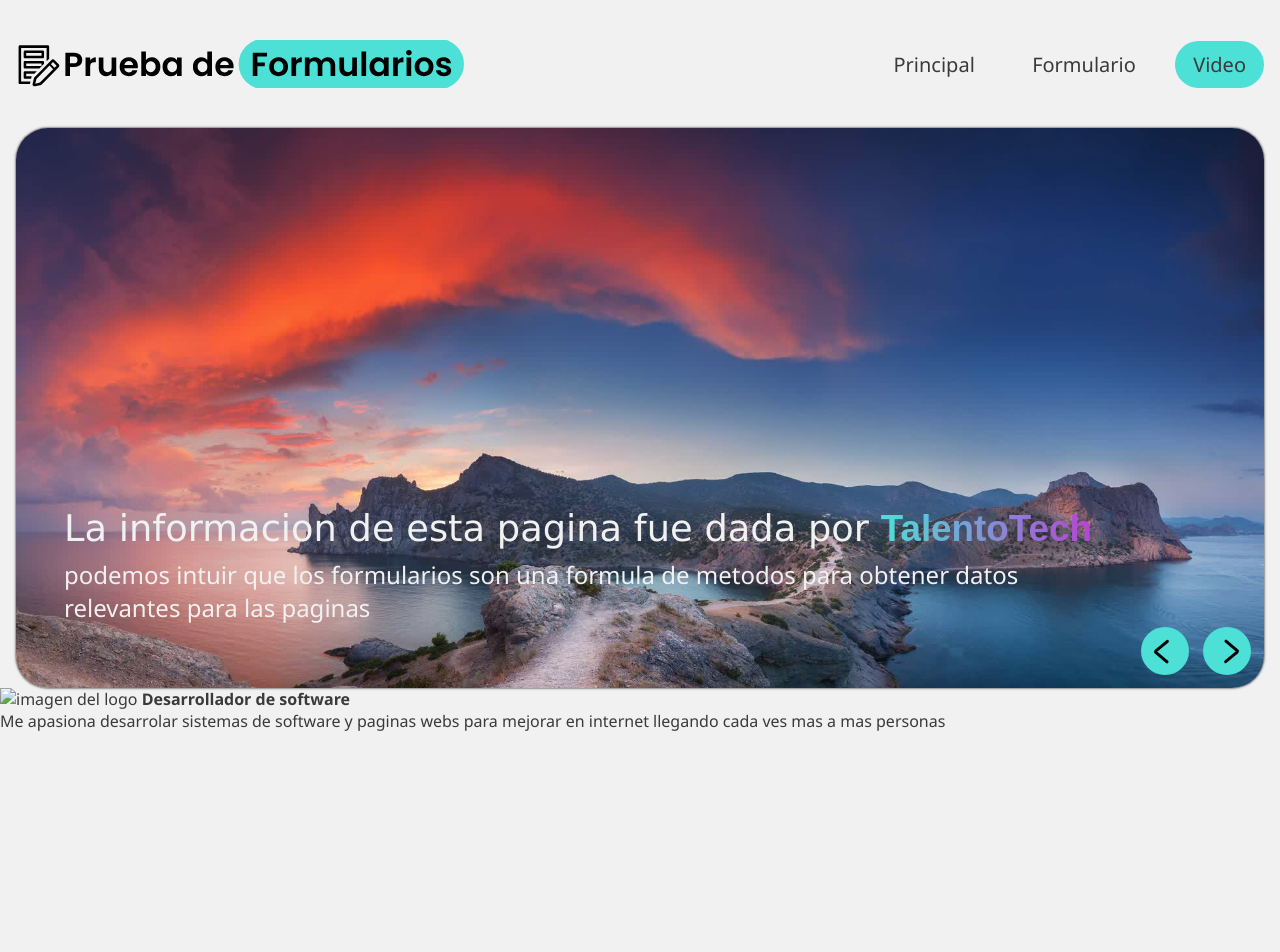
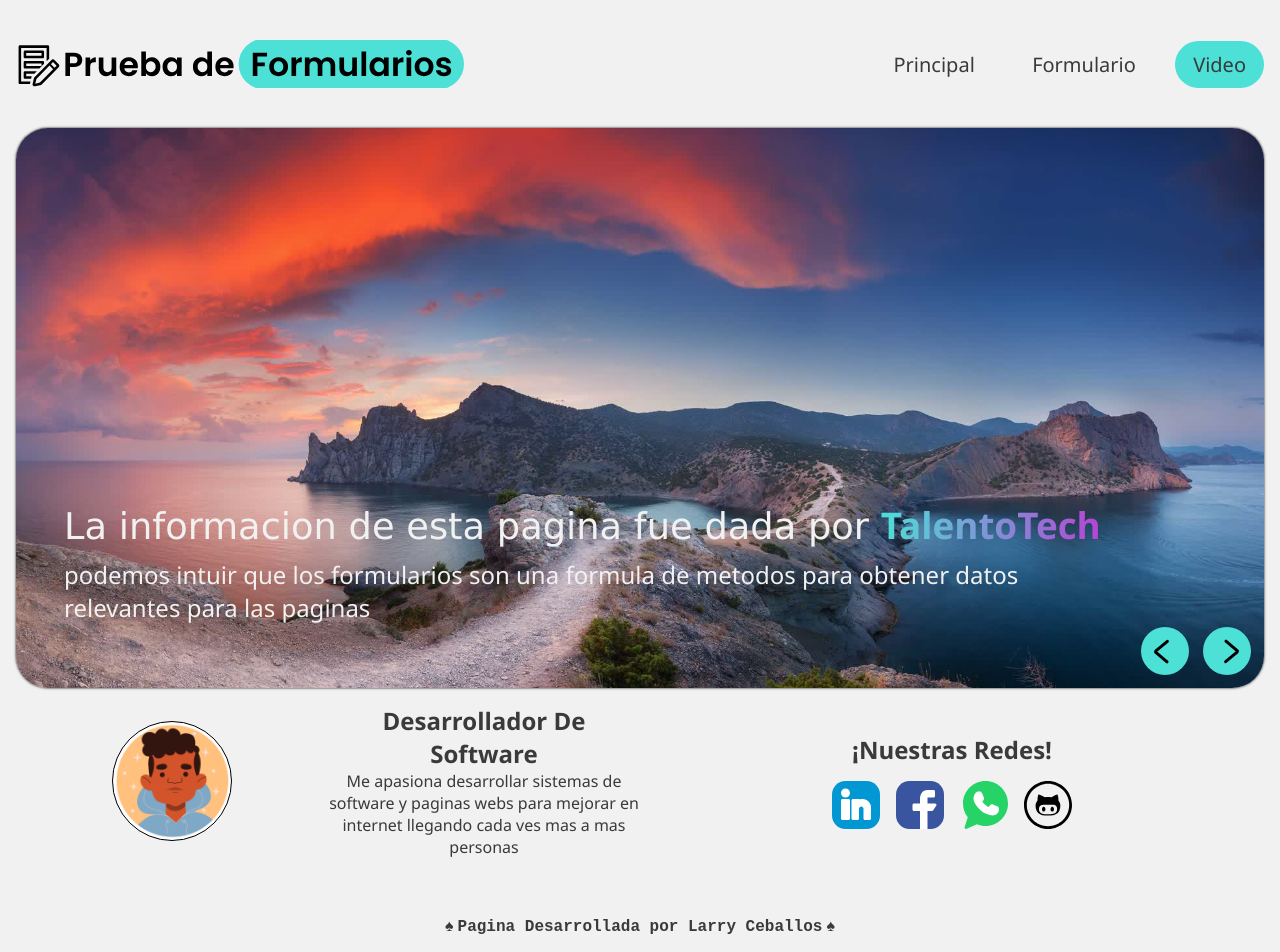
Before and after one commit to larry1sf/form.github.io, a plain HTML site: page index.html in a window 1280 px wide. Before the commit the page ends 800 px from the top, so only its background shows below. Drawn offline with Linux system fonts and the light colour scheme.

Commit message:
nueva page

```diff
--- a/css/index.css
+++ b/css/index.css
@@ -25,7 +25,6 @@ html {
 }
 
 #nav {
-    width: 100vw;
     height: 8rem;
     display: flex;
     align-items: center;
@@ -65,11 +64,10 @@ html {
             gap: 4%;
             border-radius: var(--br);
 
-            a {
+            li {
                 font-size: 1.25rem;
                 font-weight: 500;
-                text-decoration: none;
-                color: var(--txt);
+
                 padding: var(--p-btn);
                 border-radius: 50rem;
                 border: 2px solid transparent;
@@ -79,10 +77,16 @@ html {
                 &:hover {
                     background: var(--color-primary);
                     border: 2px solid var(--color-primary);
+                    transform: translate(1px, 1px);
+                }
+
+                a {
+                    text-decoration: none;
+                    color: var(--txt);
                 }
             }
 
-            #m-btn a {
+            #m-btn {
                 background: var(--color-primary);
                 border-radius: 50rem;
                 padding: var(--p-btn);
@@ -200,19 +204,13 @@ html {
             min-width: 60vw;
         }
 
-        a,
-        #m-btn a {
-            padding: 1.8px 6px !important;
-        }
+
     }
 
     @media (min-width:0px) and (max-width:800px) {
-        nav #menu__mobile~#menu {
-            justify-content: none;
-        }
 
-        a,
-        #m-btn a {
+        li,
+        #m-btn {
             padding: 1.8px 6px !important;
         }
     }
@@ -224,10 +222,7 @@ html {
 #bg {
     position: relative;
     height: 35rem;
-    background-image: radial-gradient(rgba(177, 137, 159, 0.233), rgba(197, 40, 228, 0.301)), url("../public/imgs/bg.webp");
-    background-image: url("../public/imgs/bg.webp");
-    background-size: cover;
-    background-repeat: no-repeat;
+    background: center/cover no-repeat url("../public/imgs/bg.webp"), radial-gradient(rgba(221, 137, 183, 0.237), rgba(109, 66, 117, 0.301));
     border-radius: 2rem;
     padding: 3rem 8rem 4rem 3rem;
     margin: 0 1rem;
@@ -245,11 +240,11 @@ html {
         h2 {
             font-size: 2.3rem;
             font-weight: 400;
-            font-family: 'Lucida Sans Unicode', sans-serif;
+            font-family: 'Lucida Sans Unicode', 'Segoe UI', sans-serif;
             margin: .5rem 0;
 
             span {
-                font-family: sans-serif;
+                font-family: 'Segoe UI';
                 font-weight: 900;
                 background: linear-gradient(to right, #4ce0d7 .2%, #b743d4);
                 background-clip: text;
@@ -277,6 +272,16 @@ html {
                 min-width: 3rem;
                 border-radius: 50rem;
                 position: relative;
+                transition: .2s ease;
+
+                &:hover {
+                    transform: translate(1px, 1px);
+                }
+
+                &:hover>.sig__flecha {
+                    background-color: var(--bg);
+
+                }
 
                 .sig__flecha {
                     position: absolute;
@@ -301,6 +306,10 @@ html {
 
                 &:nth-child(1) {
                     scale: -1;
+
+                    &:hover {
+                        transform: translate(-1px, -1px);
+                    }
                 }
             }
         }
@@ -320,3 +329,134 @@ html {
         }
     }
 }
+
+
+/* parte del footer */
+
+
+footer {
+    height: 16.5rem;
+
+    #autor {
+        height: 100%;
+        width: 100%;
+        display: grid;
+        padding: 1rem;
+        grid-template-columns: repeat(2, 1fr);
+        grid-template-rows: 2fr 1fr;
+
+        #desc {
+            display: grid;
+            grid-template-columns: repeat(2, 1fr);
+            place-items: center;
+            text-align: center;
+
+            #icon {
+                background: center/100% no-repeat url("../public/imgs/man.png");
+                height: 7.5rem;
+                width: 7.5rem;
+                border-radius: 50rem;
+                border: 1px solid #000;
+                grid-column-end: 2;
+                grid-row-start: 1;
+                grid-row-end: 3;
+            }
+
+            strong {
+                text-transform: capitalize;
+                align-self: end;
+                font: bold 1.5rem 'Segoe UI';
+            }
+
+            p {
+
+                color: var(--txt);
+                font: 200 'Segoe UI';
+            }
+        }
+
+        #redes {
+            display: flex;
+            flex-direction: column;
+            gap: .9rem;
+            justify-content: center;
+            align-items: center;
+
+            strong {
+                text-transform: capitalize;
+                font: bold 1.5rem "Segoe UI";
+            }
+
+            #menu-media {
+                display: flex;
+                gap: 1rem;
+
+                .media__btn {
+                    display: block;
+
+                    &:nth-child(1) {
+                        height: 3rem;
+                        width: 3rem;
+                        background: center/cover no-repeat url("../public/svg/linkedin.svg");
+                    }
+
+                    &:nth-child(2) {
+                        height: 3rem;
+                        width: 3rem;
+                        background: center/cover no-repeat url("../public/svg/facebook.svg");
+                    }
+
+                    &:nth-child(3) {
+                        height: 3rem;
+                        width: 3rem;
+                        background: center/cover no-repeat url("../public/svg/whatsapp.svg");
+                    }
+
+                    &:nth-child(4) {
+                        height: 3rem;
+                        width: 3rem;
+                        background: center/cover no-repeat url("../public/svg/github.svg");
+                    }
+                }
+            }
+        }
+
+        #creacion {
+            grid-area: 2/1;
+            grid-column: span 2;
+        }
+
+        #creacion {
+            grid-area: 3;
+            grid-column: span 2;
+            text-align: center;
+
+
+            small {
+                font: bolder 1rem monospace;
+                padding-bottom: 1rem;
+            }
+        }
+    }
+
+    @media (min-width:0) and (max-width:610px) {
+        #autor {
+            margin-top: 3rem;
+            gap: 3rem 0;
+        }
+
+        #desc {
+            grid-area: 1;
+            grid-column: span 2;
+        }
+
+        #redes {
+            grid-area: 2;
+            grid-column: span 2;
+        }
+
+        #creacion small {
+            padding-bottom: 1.5rem;
+        }
+    }
+}
--- a/index.html
+++ b/index.html
@@ -68,16 +68,28 @@
     <footer>
         <div id="autor">
             <div id="desc">
-                <img src="" alt="imagen del logo" height="60px" width="60px">
+                <div id="icon"></div>
                 <strong>Desarrollador de software</strong>
                 <p>
-                    Me apasiona desarrolar sistemas de software y paginas webs para mejorar en internet llegando cada
+                    Me apasiona desarrollar sistemas de software y paginas webs para mejorar en internet llegando cada
                     ves
                     mas a mas personas
                 </p>
             </div>
-            <div id="redes"></div>
-            <div id="creacion"><small></small></div>
+            <div id="redes">
+                <strong>¡nuestras redes!</strong>
+                <div id="menu-media">
+                    <a href="https://www.linkedin.com/in/antonio-moncada-264762305/" target="_blank"
+                        class="media__btn"></a>
+                    <a href="" target="_blank" class="media__btn"></a>
+                    <a href="https://wa.link/xwqiq6" target="_blank" class="media__btn"></a>
+                    <a href="https://github.com/larry1sf" target="_blank" class="media__btn"></a>
+                </div>
+
+
+
+            </div>
+            <div id="creacion">♠ <small>Pagina Desarrollada por Larry Ceballos</small> ♠</div>
         </div>
     </footer>
 </body>
```
Also changed, not shown: formulario.html (added, +35 -0 lines), public/imgs/man.png (added), public/svg/facebook.svg (added), public/svg/github.svg (added), public/svg/linkedin.svg (added), public/svg/whatsapp.svg (added).
